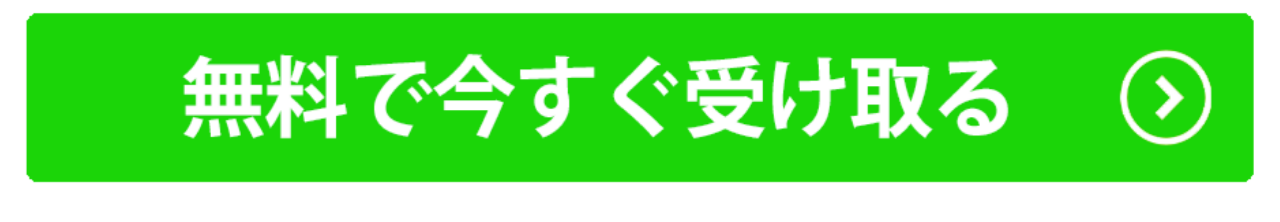
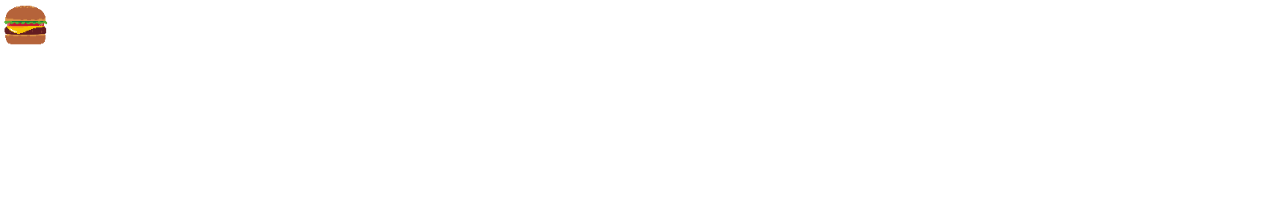
Before and after one commit to ueda-shinya/btn_biyobiyo, a plain HTML site: page index.html in a window 1280 px wide. Drawn offline with Linux system fonts and the light colour scheme.

Commit message:
humberger

```diff
--- a/css/style.css
+++ b/css/style.css
@@ -2,11 +2,11 @@
 
 
 .btn_img{
-    width: 100vw;
+    max-width: 50px;
 }
 .mocchiri {
     width: 100%;
-    animation: mocchiri 3s infinite;
+    animation: mocchiri 2s infinite;
 }
 @keyframes mocchiri{
     0% {    transform: scale(1, 0.8);}
--- a/index.html
+++ b/index.html
@@ -5,6 +5,14 @@
     <meta http-equiv="X-UA-Compatible" content="IE=edge">
     <meta name="viewport" content="width=device-width, initial-scale=1.0">
     <meta name="description" content="">
+    <!-- アイキャッチ設定ここから -->
+    <meta property="og:title" content="CSSアニメーション" />
+    <meta property="og:type" content="website" />
+    <meta property="og:url" content="https://ueda-shinya.github.io/btn_biyobiyo/index.html" />
+    <meta property="og:image" content="https://ueda-shinya.github.io/btn_biyobiyo/image/hamburger_menu.png" />
+    <meta property="og:site_name" content="CSSアニメーション" />
+    <meta property="og:description" content="CSSアニメーション" />
+    <!-- アイキャッチ設定ここまで -->
     <link rel="stylesheet" type="text/css" href="./css/destyle.css">
     <link rel="stylesheet" type="text/css" href="./css/style.css">
     <title>Document</title>
@@ -14,7 +22,7 @@
     <section class="link__btn">
         <div class="btn_img">
             <a class="href-add-friend" href="#" rel="noopener">
-                <img class="mocchiri" src="image/cta_btn.png">
+                <img class="mocchiri" src="image/hamburger_menu.png">
             </a>
         </div>
     </section>
```
Also changed, not shown: image/hamburger_menu.png (added).
